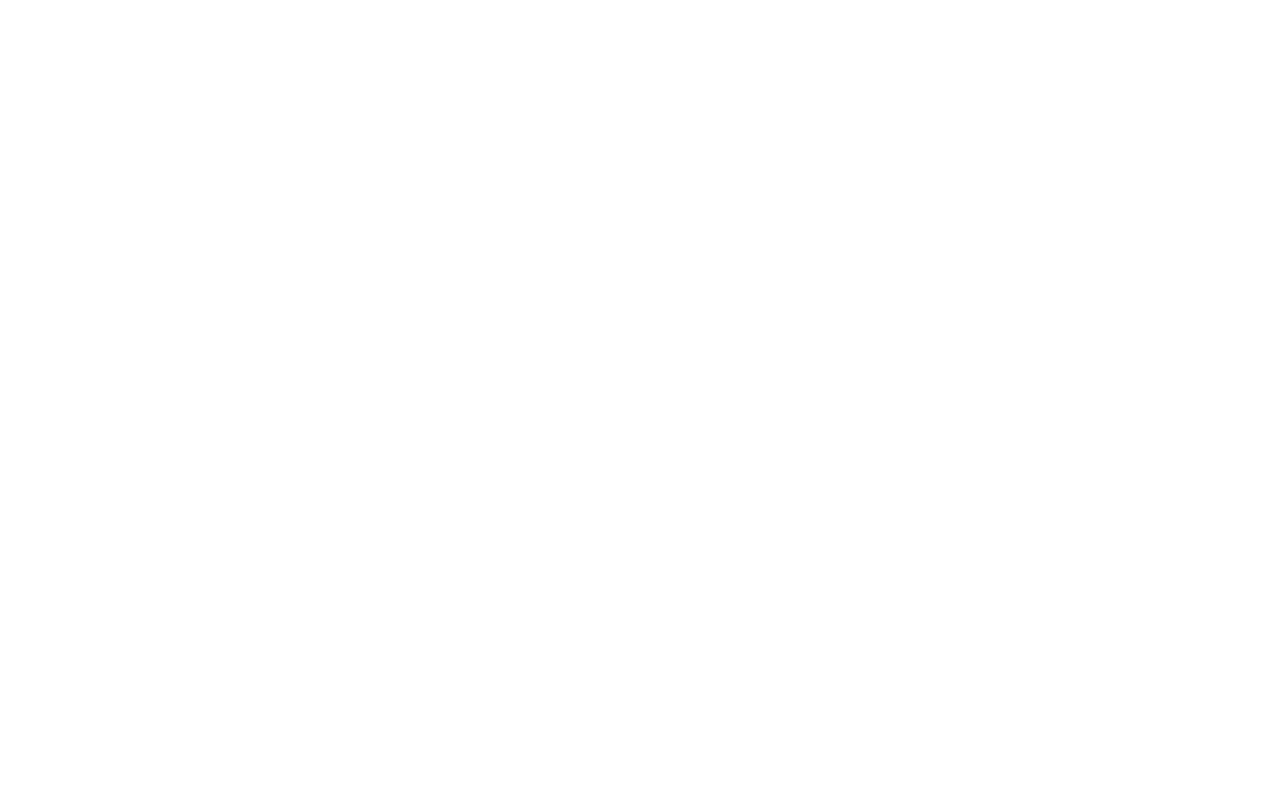
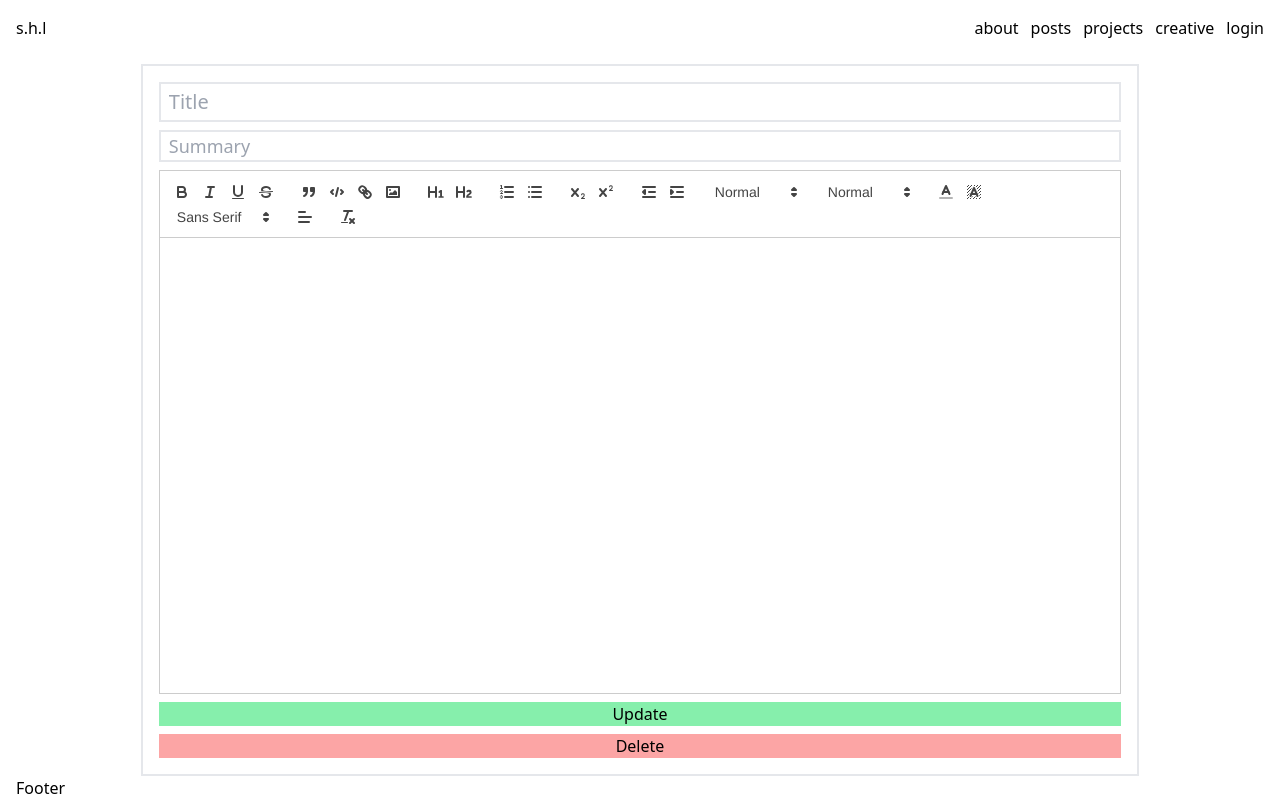
Before and after one commit to sehyunlee217/myBlog, a React (Vite) app in the folder client/: page /posts/1/edit in a window 1280 px wide. Built offline with nearby package versions, Linux system fonts and the light colour scheme; no server answers.

Commit message:
Completed Update/Delete functionality with API endpoints

```diff
--- a/client/src/App.jsx
+++ b/client/src/App.jsx
@@ -10,6 +10,7 @@
 import Register from './features/auth/Register';
 import { UserContextProvider } from './components/UserContext';
 import PostPage from './components/pages/PostPage';
+import PostEdit from './components/pages/PostEdit';
 
 function App() {
 
@@ -26,6 +27,7 @@
           <Route path="posts">
             <Route index element={<PostGrid />} />
             <Route path=":_id" element={<PostPage />}></Route>
+            <Route path=":_id/edit" element={<PostEdit />}></Route>
           </Route>
 
           <Route path="projects">
--- /dev/null
+++ b/client/src/components/pages/PostEdit.jsx
@@ -0,0 +1,130 @@
+import { useEffect, useState } from "react";
+import ReactQuill from "react-quill";
+import 'react-quill/dist/quill.snow.css';
+import { useParams, Navigate } from "react-router-dom";
+
+const modules = {
+    toolbar: [
+        ['bold', 'italic', 'underline', 'strike'],        // toggled buttons
+        ['blockquote', 'code-block', 'link', 'image'],
+
+        [{ 'header': 1 }, { 'header': 2 }],               // custom button values
+        [{ 'list': 'ordered' }, { 'list': 'bullet' }],
+        [{ 'script': 'sub' }, { 'script': 'super' }],      // superscript/subscript
+        [{ 'indent': '-1' }, { 'indent': '+1' }],          // outdent/indent
+
+        [{ 'size': ['small', false, 'large', 'huge'] }],  // custom dropdown
+        [{ 'header': [1, 2, 3, 4, 5, 6, false] }],
+
+        [{ 'color': [] }, { 'background': [] }],          // dropdown with defaults from theme
+        [{ 'font': [] }],
+        [{ 'align': [] }],
+
+        ['clean']                                         // remove formatting button
+    ],
+};
+
+export default function PostEdit() {
+
+    const [title, setTitle] = useState('');
+    const [summary, setSummary] = useState('');
+    const [content, setContent] = useState('');
+    const [file, setFile] = useState('');
+    // state to redirect to post pages
+    const [editComplete, setEditComplete] = useState('');
+
+    const { _id } = useParams();
+
+    useEffect(() => {
+        fetch(`http://localhost:3500/post/${ _id }`, {
+            method: 'GET',
+            credentials: 'include'
+        }).then(
+            res => {
+                res.json().then(postData => {
+                    setTitle(postData.title);
+                    setFile(postData.filePath);
+                    setSummary(postData.summary);
+                    setContent(postData.content);
+                });
+            }
+        );;
+    }, []);
+
+    async function updatePost(e) {
+        e.preventDefault();
+        const data = new FormData();
+        data.set("title", title);
+        data.set("summary", summary);
+        data.set("content", content);
+        data.set("file", file[0]);
+
+        const res = await fetch(`http://localhost:3500/post/${ _id }/edit`, {
+            method: 'PUT',
+            credentials: "include",
+            body: data
+        });
+
+        // dump all previous data when submitted
+        setTitle('');
+        setFile(null);
+        setSummary('');
+        setContent('');
+
+        setEditComplete(true);
+    }
+
+    async function deletePost(e) {
+        e.preventDefault();
+        const data = new FormData();
+
+        const res = await fetch(`http://localhost:3500/post/${ _id }/edit`, {
+            method: 'Delete',
+            credentials: "include",
+            body: data
+        });
+
+        // dump all previous data when submitted
+        setTitle('');
+        setFile(null);
+        setSummary('');
+        setContent('');
+
+        setEditComplete(true);
+    }
+
+    if (editComplete) {
+        return <Navigate to={'/posts'} />;
+    }
+
+    return (
+        <div className="flex justify-center h-full">
+            <form className="flex flex-col gap-2 w-[80%] border-2 p-4 h-full"
+                onSubmit={updatePost}
+                encType="multipart/form-data">
+                <input className="border-2 px-2 py-1 text-xl"
+                    type="title" placeholder="Title"
+                    value={title}
+                    onChange={e => setTitle(e.target.value)}
+                    required
+                ></input>
+                <input className="border-2 px-2 text-lg"
+                    type="summary"
+                    placeholder="Summary"
+                    value={summary}
+                    onChange={e => setSummary(e.target.value)}
+                    required
+                ></input>
+                <ReactQuill
+                    className="flex flex-col h-full overflow-auto"
+                    value={content}
+                    onChange={val => setContent(val)}
+                    modules={modules}
+                    required />
+                <button className="bg-green-300">Update</button>
+                <button className="bg-red-300" onClick={deletePost}>Delete</button>
+            </form>
+        </div>
+
+    );
+}
--- a/client/src/components/pages/PostPage.jsx
+++ b/client/src/components/pages/PostPage.jsx
@@ -1,6 +1,7 @@
 import { useEffect, useState } from "react";
 import { formatISO9075 } from 'date-fns';
-import { useParams } from "react-router-dom";
+import { useParams, Navigate } from "react-router-dom";
+import { Link } from "react-router-dom";
 
 export default function PostPage() {
 
@@ -27,8 +28,8 @@
                     <div className="flex gap-4 text-sm">
                         <div className="text-m">Joe Lee</div>
                         <div className="text-m">{formatISO9075(postData.date)}</div>
+                        <Link to={'edit'} ><div className="text-m">Edit</div></Link>
                     </div>
-
                     <div dangerouslySetInnerHTML={{ __html: postData.content }}></div>
                 </div>
             )}
--- a/client/src/features/posts/CreatePost.jsx
+++ b/client/src/features/posts/CreatePost.jsx
@@ -28,6 +28,8 @@
     const [summary, setSummary] = useState('');
     const [content, setContent] = useState('');
     const [file, setFile] = useState('');
+    // state to redirect to post pages
+    const [postComplete, setpostComplete] = useState('');
 
     async function createNewPost(e) {
         e.preventDefault();
@@ -47,6 +49,12 @@
         setSummary('');
         setContent('');
         setFile('');
+
+        setpostComplete(true);
+    }
+
+    if (postComplete) {
+        return <Navigate to={'/posts'} />;
     }
 
     return (
```
Also changed, not shown: 26 other files (tests, documents, lock files or other folders).
